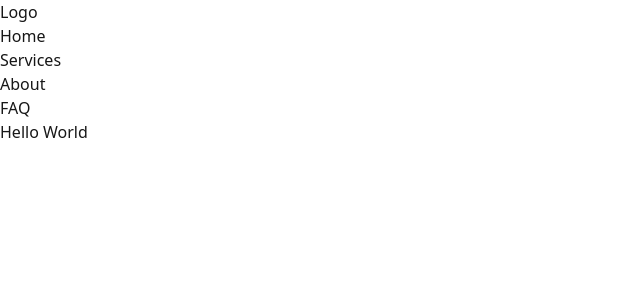
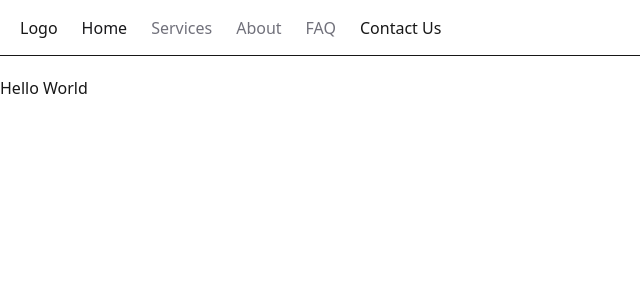
Before and after one commit to KlenamChris/dominionbehavioral, a Next.js app: page / in a window 1280 px wide. Shown: the top 300 px of the page, without its empty margins (0-640 px from the left). Built offline with nearby package versions, Linux system fonts and the light colour scheme.

Commit message:
setting up foundation for hover effects

```diff
--- a/package.json
+++ b/package.json
@@ -9,6 +9,7 @@
     "lint": "eslint"
   },
   "dependencies": {
+    "classnames": "^2.5.1",
     "next": "16.2.1",
     "react": "19.2.4",
     "react-dom": "19.2.4"
--- a/src/app/NavBar.tsx
+++ b/src/app/NavBar.tsx
@@ -1,23 +1,36 @@
+"use client";
+
 import Link from "next/link";
+import { usePathname } from "next/navigation";
+import classnames from 'classnames';
 import React from "react";
 
 const NavBar = () => {
+
   const links = [
     { label: "Home", href: "/" },
     { label: "Services", href: "/services" },
     { label: "About", href: "/about" },
     { label: "FAQ", href: "/faq" },
   ];
+
+  const currentPath = usePathname();
+
   return (
-    <nav>
+    <nav className="flex space-x-6 px-5 mb-5 border-b h-14 items-center">
       <Link href={"/"}>Logo</Link>
-      <ul>
+      <ul className="flex space-x-6">
         {links.map((link) => (
           <li key={link.href}>
-            <Link href={link.href}>{link.label}</Link>
+            <Link href={link.href} className={classnames({
+                'text-zinc-900': link.href === currentPath,
+                'text-zinc-500': link.href !== currentPath,
+                'hover:text-zinc-800 transition-colors': true,
+            })}>{link.label}</Link>
           </li>
         ))}
       </ul>
+      <button>Contact Us</button>
     </nav>
   );
 };
```
Also changed, not shown: 1 other file (tests, documents, lock files or other folders).
